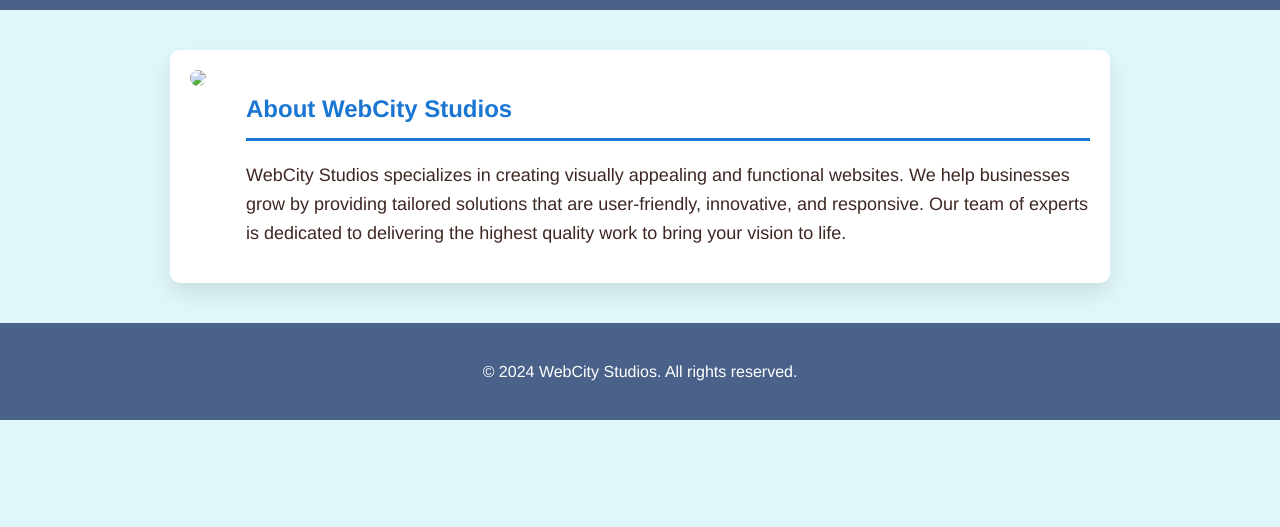
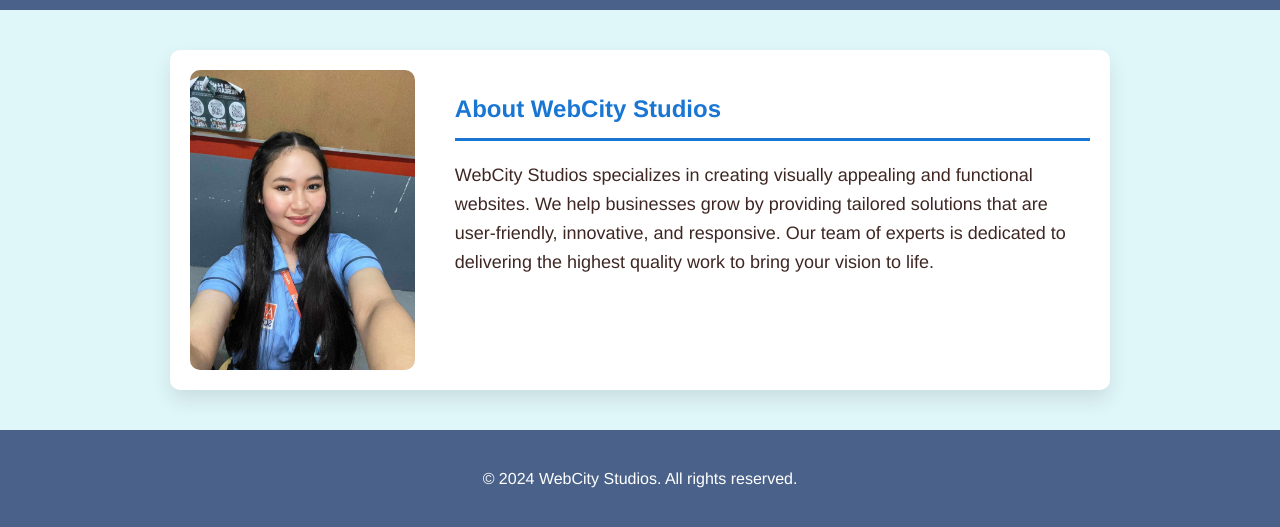
Before and after one commit to Yela27/My-Insightful-Website, a plain HTML site: page about.html in a window 1280 px wide. Shown: the part 303-830 px from the top of the page. Before the commit the page ends 800 px from the top, so only its background shows below. Drawn offline with Linux system fonts and the light colour scheme.

Commit message:
Update about.html

```diff
--- a/about.html
+++ b/about.html
@@ -116,7 +116,7 @@
   </nav>
 
   <div class="about-container">
-  <img src="assets/img/me.jpg" class="about-image" />
+  <img src="me.jpg" class="about-image" />
   <div class="text">
     <h2>About WebCity Studios</h2>
     <p>WebCity Studios specializes in creating visually appealing and functional websites. We help businesses grow by providing tailored solutions that are user-friendly, innovative, and responsive. Our team of experts is dedicated to delivering the highest quality work to bring your vision to life.</p>
```
